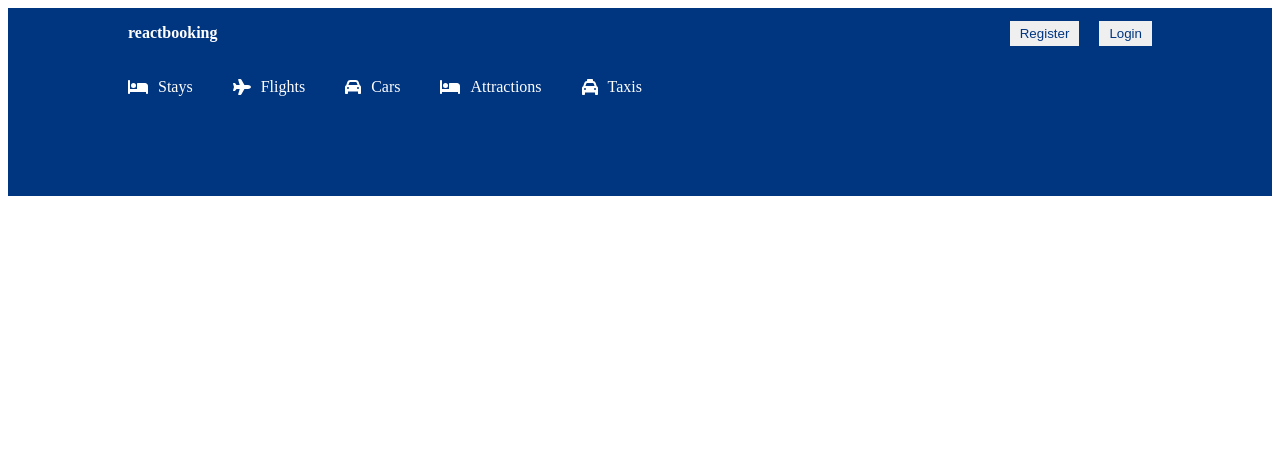
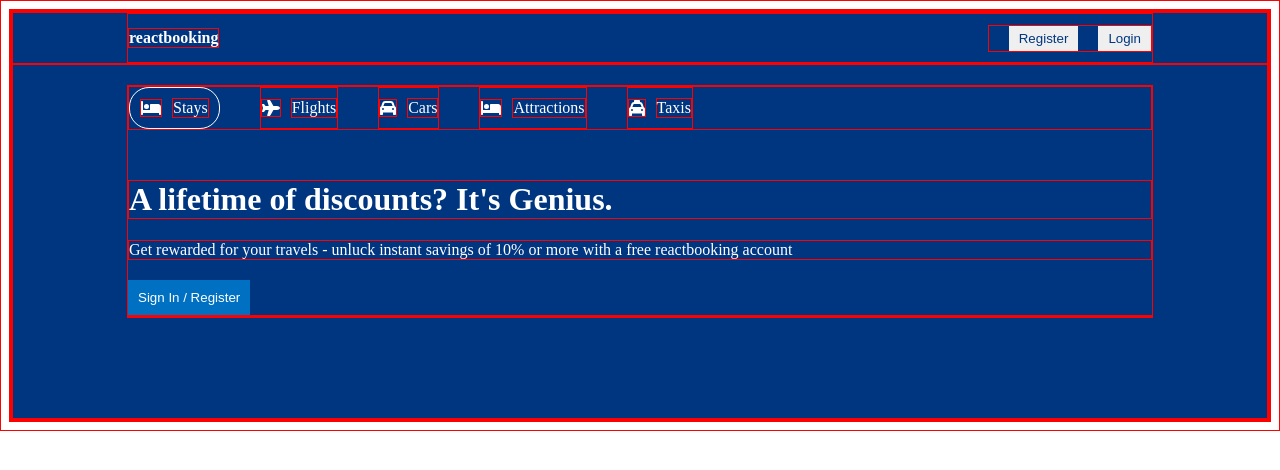
Before and after one commit to ibrahimali-ca/react-booking-app, a React (Create React App) app: page / in a window 1280 px wide. Shown: the top 470 px of the page. Built offline with nearby package versions, Linux system fonts and the light colour scheme.

Commit message:
added header text, button, styling

```diff
--- a/src/components/header/Header.jsx
+++ b/src/components/header/Header.jsx
@@ -12,7 +12,7 @@ const Header = () => {
     <div className="header">
       <div className="headerContainer">
         <div className="headerList">
-          <div className="headerListItem">
+          <div className="headerListItem active">
             <FontAwesomeIcon icon={faBed} />
             <span>Stays</span>
           </div>
@@ -33,6 +33,13 @@ const Header = () => {
             <span>Taxis</span>
           </div>
         </div>
+        <h1 className="headerTitle">A lifetime of discounts? It's Genius.</h1>
+        <p className="headerDesc">
+          Get rewarded for your travels - unluck instant savings of 10% or more
+          with a free reactbooking account
+        </p>
+        <button className="headerBtn">Sign In / Register</button>
+        <div className="headerSearch"></div>
       </div>
     </div>
   );
--- a/src/components/header/header.css
+++ b/src/components/header/header.css
@@ -1,3 +1,7 @@
+* {
+  border: 1px solid red;
+}
+
 .header {
   background-color: #003580;
   color: white;
@@ -14,6 +18,7 @@
 .headerList {
   display: flex;
   gap: 40px;
+  margin-bottom: 50px;
 }
 
 .headerListItem {
@@ -21,3 +26,22 @@
   align-items: center;
   gap: 10px;
 }
+
+.headerListItem.active {
+  border: 1px solid white;
+  padding: 10px;
+  border-radius: 20px;
+}
+
+.headerDesc {
+  margin: 20px 0px;
+}
+
+.headerBtn {
+  background-color: #0071c2;
+  color: white;
+  font-weight: 50;
+  border: none;
+  padding: 10px;
+  cursor: pointer;
+}
```
